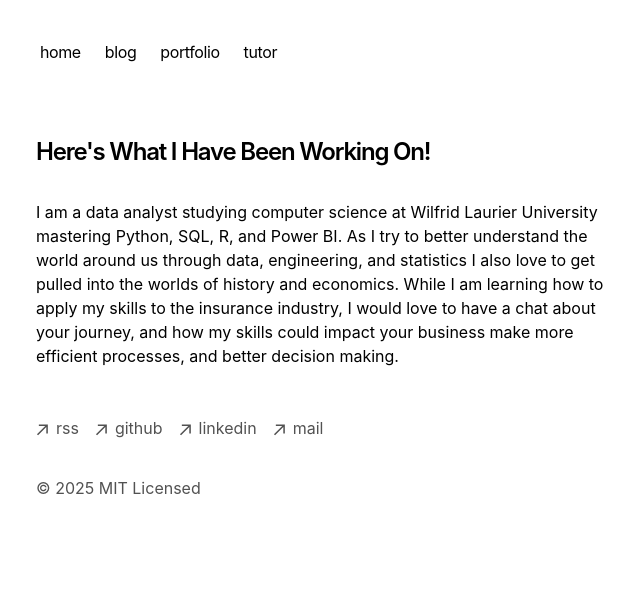
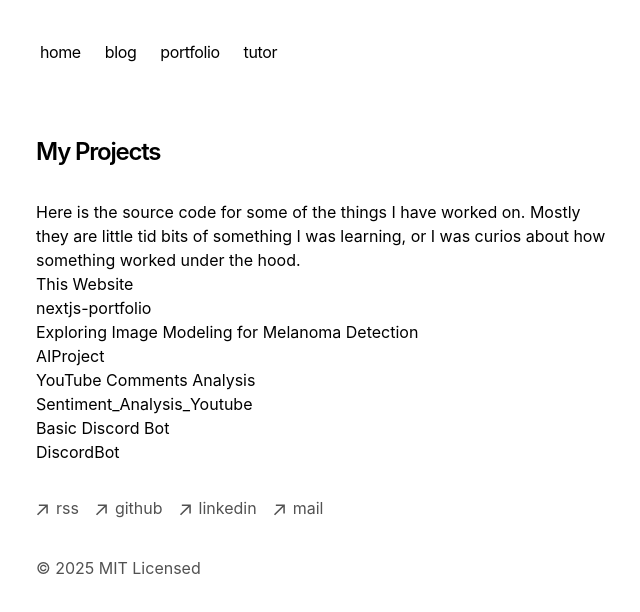
Before and after one commit to BillingtonDev/nextjs-portfolio, a Next.js app: page /portfolio in a window 1280 px wide. Shown: the top 612 px of the page, without its empty margins (316-956 px from the left). Built offline with nearby package versions, Linux system fonts and the light colour scheme.

Commit message:
MB - projects

```diff
--- a/app/portfolio/page.tsx
+++ b/app/portfolio/page.tsx
@@ -2,16 +2,28 @@
   return (
     <section>
       <h1 className="mb-8 text-2xl font-semibold tracking-tighter">
-        Here's What I Have Been Working On!
+        My Projects
       </h1>
-      <p className="mb-4">
-        {`I am a data analyst studying computer science at Wilfrid Laurier University mastering Python,
-        SQL, R, and Power BI. As I try to better understand the world around us through data, engineering,
-        and statistics I also love to get pulled into the worlds of history and economics. While I am
-        learning how to apply my skills to the insurance industry, I would love to have a chat about your
-        journey, and how my skills could impact your business make more efficient processes, and better
-        decision making.`}
+      <p>
+        {'Here is the source code for some of the things I have worked on. Mostly they are little tid bits of something I was learning, or I was curios about how something worked under the hood.'}
       </p>
+      <h2>
+        This Website
+      </h2>
+      <a href="https://github.com/BillingtonDev/nextjs-portfolio">nextjs-portfolio</a>
+      <h2>
+        Exploring Image Modeling for Melanoma Detection
+      </h2>
+      <a href="https://github.com/BillingtonDev/AIProject">AIProject</a>
+      <h2>
+        YouTube Comments Analysis
+      </h2>
+      <a href="https://github.com/RupeshRang95/Sentiment_Analysis_Youtube">Sentiment_Analysis_Youtube</a>
+      <h2>
+        Basic Discord Bot
+      </h2>
+      <a href="https://github.com/BillingtonDev/DiscordBot">DiscordBot</a>
+
 
     </section>
   )
```
